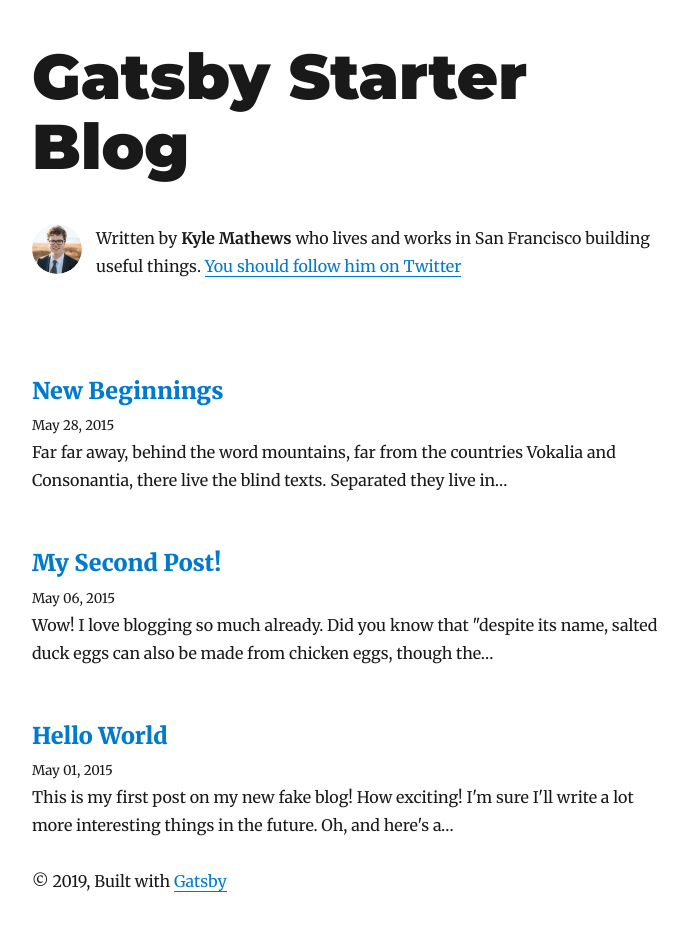
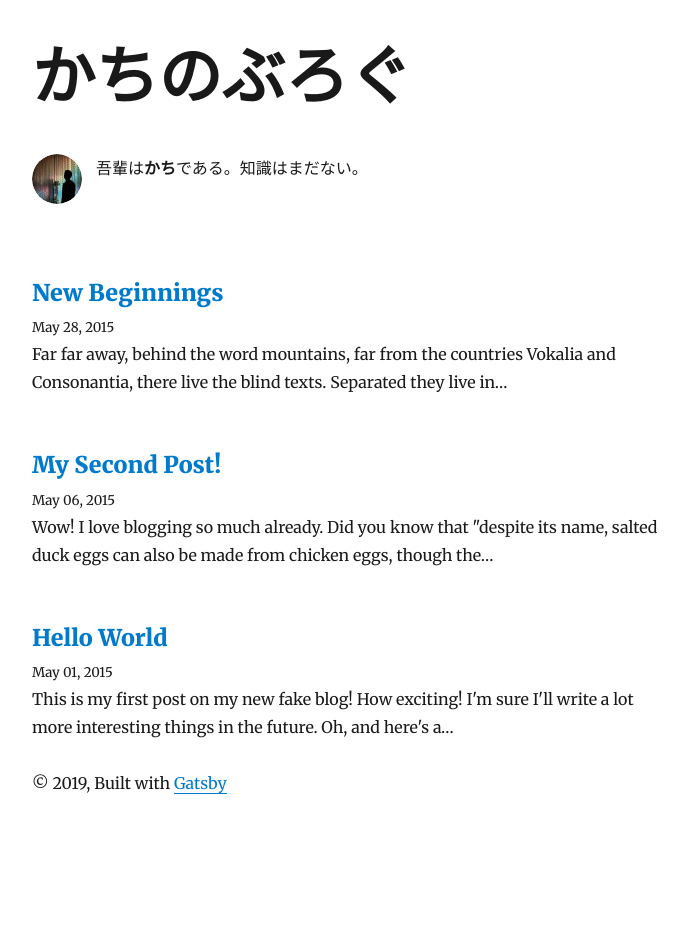
Before and after one commit to gkkachi/my-blog, a Gatsby site: page / in a window 1280 px wide. Shown: the whole page, without its empty margins (293-981 px from the left). After the commit the page ends 839 px from the top, so only its background shows below. Built offline with nearby package versions, Linux system fonts and the light colour scheme; Gatsby itself is replaced by a stand-in of ours; some packages are replaced by stand-ins of ours.

Commit message:
customize

```diff
--- a/gatsby-config.js
+++ b/gatsby-config.js
@@ -1,8 +1,8 @@
 module.exports = {
   siteMetadata: {
-    title: `Gatsby Starter Blog`,
-    author: `Kyle Mathews`,
-    description: `A starter blog demonstrating what Gatsby can do.`,
+    title: `かちのぶろぐ`,
+    author: `かち`,
+    description: `かちのかちによるかちのためのかちあるぶろぐ`,
     siteUrl: `https://gatsby-starter-blog-demo.netlify.com/`,
     social: {
       twitter: `kylemathews`,
--- a/src/components/Bio.js
+++ b/src/components/Bio.js
@@ -9,7 +9,7 @@ function Bio() {
     <StaticQuery
       query={bioQuery}
       render={data => {
-        const { author, social } = data.site.siteMetadata
+        const { author } = data.site.siteMetadata
         return (
           <div
             style={{
@@ -31,12 +31,7 @@ function Bio() {
               }}
             />
             <p>
-              Written by <strong>{author}</strong> who lives and works in San
-              Francisco building useful things.
-              {` `}
-              <a href={`https://twitter.com/${social.twitter}`}>
-                You should follow him on Twitter
-              </a>
+              吾輩は<strong>{author}</strong>である。知識はまだない。
             </p>
           </div>
         )
@@ -47,7 +42,7 @@ function Bio() {
 
 const bioQuery = graphql`
   query BioQuery {
-    avatar: file(absolutePath: { regex: "/profile-pic.jpg/" }) {
+    avatar: file(absolutePath: { regex: "/profile-pic.png/" }) {
       childImageSharp {
         fixed(width: 50, height: 50) {
           ...GatsbyImageSharpFixed
@@ -57,9 +52,6 @@ const bioQuery = graphql`
     site {
       siteMetadata {
         author
-        social {
-          twitter
-        }
       }
     }
   }
```
Also changed, not shown: content/assets/profile-pic.png (added).
